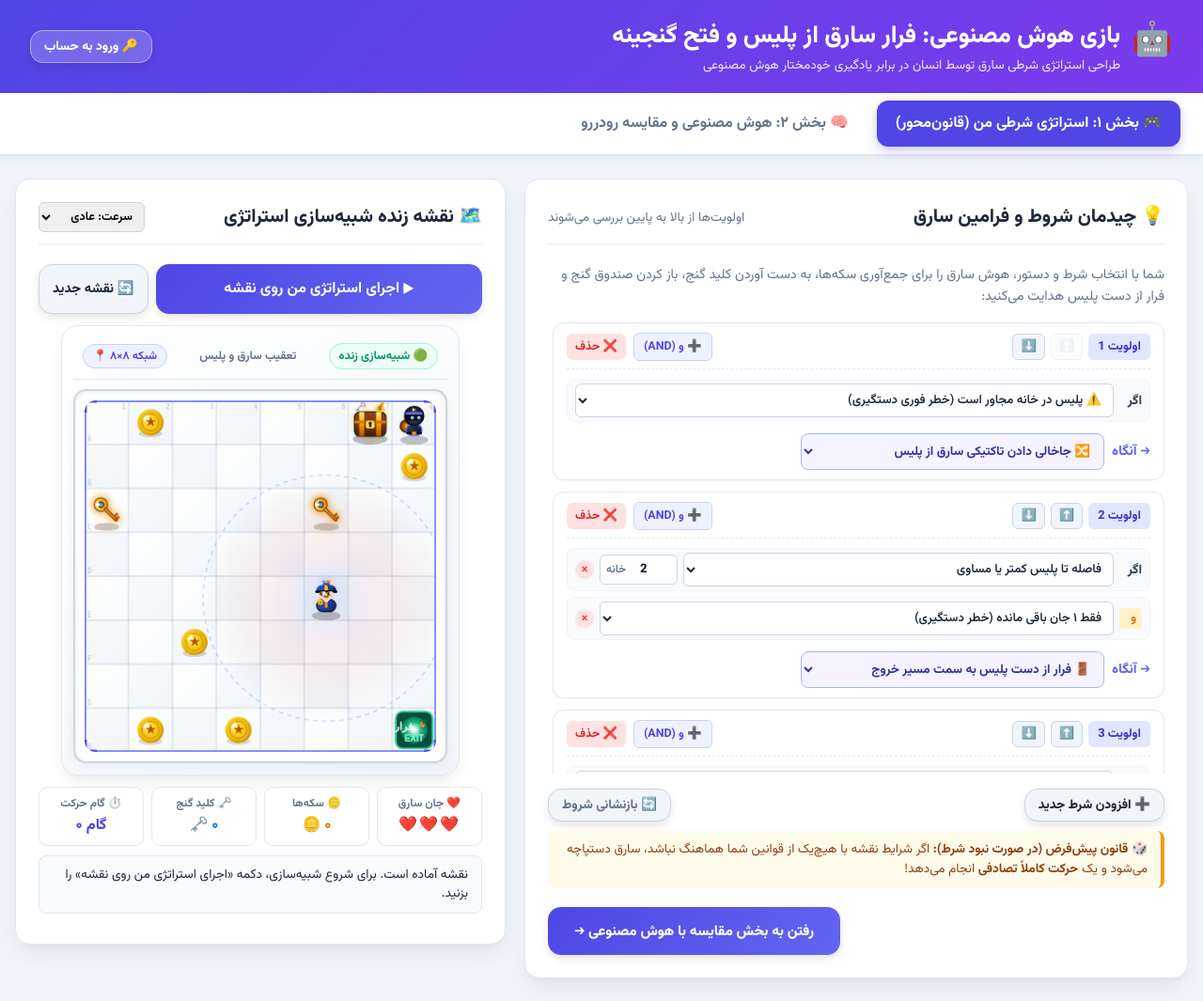
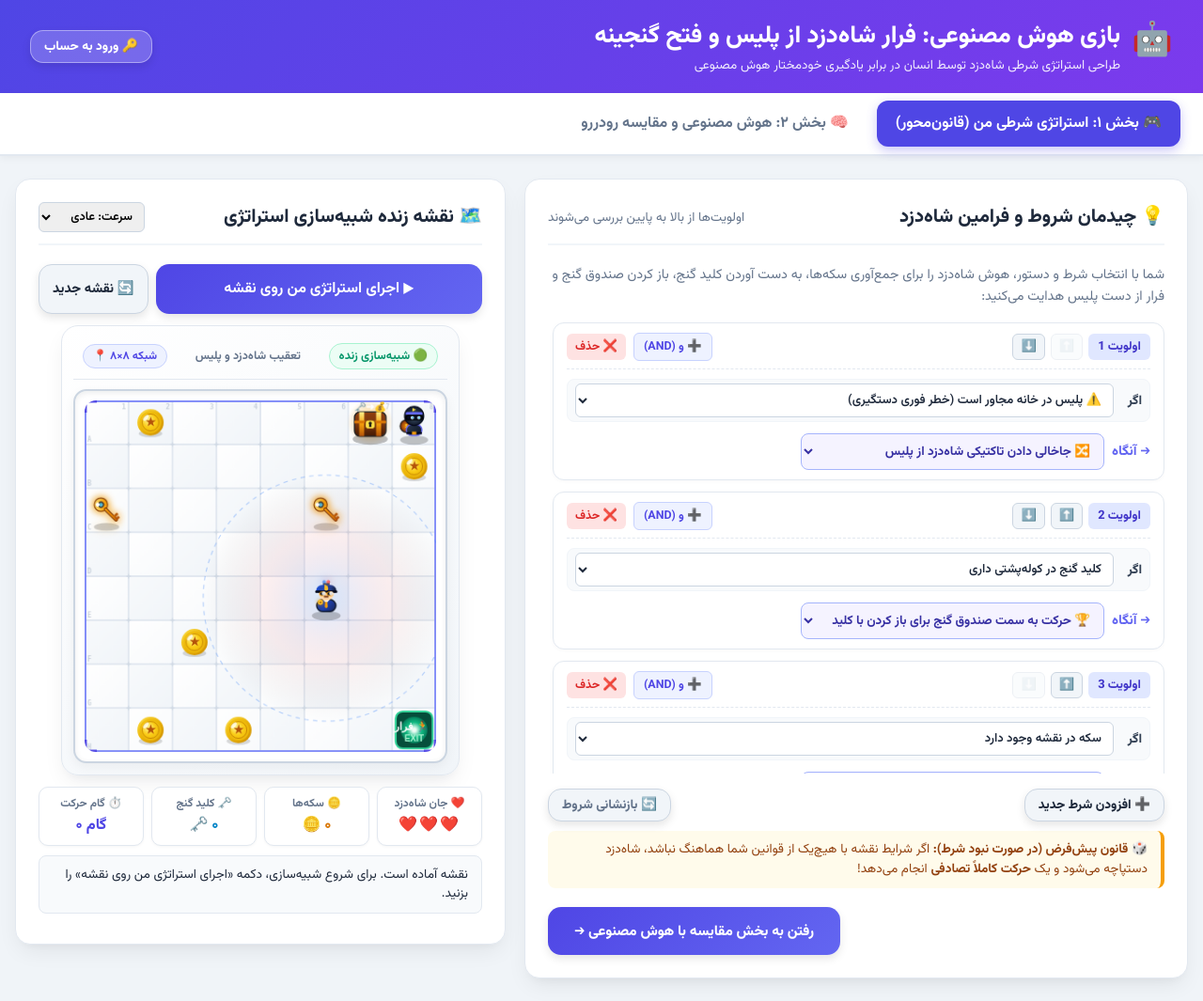
Before and after one commit to Sorooshsatary/ai-game-rl, a FastAPI app: page / in a window 1280 px wide. Shown: the whole page at 94% size. Run offline with FastAPI, Linux system fonts and the light colour scheme.

Commit message:
feat(narrative): introduce Master Thief (شاه‌دزد) persona and streamline default strategy rules

```diff
--- a/game/training/comparison.py
+++ b/game/training/comparison.py
@@ -164,7 +164,7 @@ class AgentComparisonEngine:
             env=env_strat,
             agent=strategy_agent,
             agent_id="strategy_agent",
-            agent_name=f"عامل استراتژی کودک ({strategy_agent.strategy.name})",
+            agent_name=f"شاه‌دزد استراتژی شما ({strategy_agent.strategy.name})",
             agent_type="rule_based",
             max_steps=max_steps,
         )
@@ -176,7 +176,7 @@ class AgentComparisonEngine:
             env=env_rl,
             agent=rl_agent,
             agent_id="rl_agent",
-            agent_name="عامل هوش مصنوعی یادگیرنده",
+            agent_name="شاه‌دزد هوش مصنوعی یادگیرنده",
             agent_type="rl",
             max_steps=max_steps,
             episodes_trained=episodes_trained,
--- a/game/ui/static/js/strategy.js
+++ b/game/ui/static/js/strategy.js
@@ -10,9 +10,9 @@ const StrategyUI = {
     { id: "enemy_dist_gt", name: "فاصله تا پلیس بیشتر از (محیط امن)", hasDistance: true, defaultDist: 2 },
     { id: "enemy_adjacent", name: "⚠️ پلیس در خانه مجاور است (خطر فوری دستگیری)", hasDistance: false },
     { id: "enemy_in_los", name: "👁️ پلیس در دید مستقیم است (بدون مانع)", hasDistance: false },
-    { id: "enemy_blocked", name: "🧱 بین سارق و پلیس دیوار قرار دارد (امنیت نسبی)", hasDistance: false },
-    { id: "lives_le", name: "جان باقی‌مانده سارق کمتر یا مساوی", hasDistance: true, defaultDist: 1 },
-    { id: "lives_gt", name: "جان باقی‌مانده سارق بیشتر از", hasDistance: true, defaultDist: 1 },
+    { id: "enemy_blocked", name: "🧱 بین شاه‌دزد و پلیس دیوار قرار دارد (امنیت نسبی)", hasDistance: false },
+    { id: "lives_le", name: "جان باقی‌مانده شاه‌دزد کمتر یا مساوی", hasDistance: true, defaultDist: 1 },
+    { id: "lives_gt", name: "جان باقی‌مانده شاه‌دزد بیشتر از", hasDistance: true, defaultDist: 1 },
     { id: "coin_dist_le", name: "فاصله تا نزدیک‌ترین سکه کمتر یا مساوی", hasDistance: true, defaultDist: 3 },
     { id: "diamond_dist_le", name: "فاصله تا نزدیک‌ترین کلید گنج کمتر یا مساوی", hasDistance: true, defaultDist: 3 },
     { id: "converter_dist_le", name: "فاصله تا صندوق گنج کمتر یا مساوی", hasDistance: true, defaultDist: 3 },
@@ -25,27 +25,24 @@ const StrategyUI = {
     { id: "always", name: "در هر شرایطی (همیشه)", hasDistance: false }
   ],
   actions: [
-    { id: "flee_dodge", name: "🔀 جاخالی دادن تاکتیکی سارق از پلیس" },
+    { id: "flee_dodge", name: "🔀 جاخالی دادن تاکتیکی شاه‌دزد از پلیس" },
     { id: "flee_collect", name: "🪙 فرار فرصت‌طلبانه (سرقت سکه حین فرار از پلیس)" },
-    { id: "flee_enemy", name: "🛡️ فرار هوشمند سارق از دست پلیس" },
+    { id: "flee_enemy", name: "🛡️ فرار هوشمند شاه‌دزد از دست پلیس" },
     { id: "flee_towards_exit", name: "🚪 فرار از دست پلیس به سمت مسیر خروج" },
     { id: "flee_towards_converter", name: "🏆 فرار از دست پلیس به سمت صندوق گنج" },
-    { id: "patrol_safe", name: "🧭 گشت‌زنی امن در نقشه دور از پلیس" },
+    { id: "patrol_safe", name: "🧭 گشت‌زنی امن شاه‌دزد در نقشه دور از پلیس" },
     { id: "go_nearest_coin", name: "🪙 حرکت به سمت نزدیک‌ترین سکه غنیمت" },
     { id: "go_nearest_diamond", name: "🗝️ حرکت به سمت نزدیک‌ترین کلید گنج" },
     { id: "go_converter", name: "🏆 حرکت به سمت صندوق گنج برای باز کردن با کلید" },
-    { id: "go_exit", name: "🏁 حرکت به سمت مسیر فرار و خروج سارق" },
+    { id: "go_exit", name: "🏁 حرکت به سمت مسیر فرار و خروج شاه‌دزد" },
     { id: "random_move", name: "🎲 حرکت تصادفی" }
   ],
   currentStrategy: {
-    name: "استراتژی من",
+    name: "استراتژی شاه‌دزد من",
     if_then_rules: [
       { conditions: [{ type: "enemy_adjacent", value: 1 }], action: "flee_dodge" },
-      { conditions: [{ type: "enemy_dist_le", value: 2 }, { type: "one_life", value: 1 }], action: "flee_towards_exit" },
       { conditions: [{ type: "has_diamond", value: 2 }], action: "go_converter" },
-      { conditions: [{ type: "coin_exists", value: 2 }], action: "go_nearest_coin" },
-      { conditions: [{ type: "diamond_exists", value: 2 }], action: "go_nearest_diamond" },
-      { conditions: [{ type: "coins_cleared", value: 2 }], action: "go_exit" }
+      { conditions: [{ type: "coin_exists", value: 2 }], action: "go_nearest_coin" }
     ],
     default_action: "random_move"
   },
--- a/game/ui/templates/index.html
+++ b/game/ui/templates/index.html
@@ -3,7 +3,7 @@
 <head>
   <meta charset="UTF-8">
   <meta name="viewport" content="width=device-width, initial-scale=1.0">
-  <title>بازی هوش مصنوعی: فرار سارق از پلیس و گنجینه اسرارآمیز</title>
+  <title>بازی هوش مصنوعی: فرار شاه‌دزد از پلیس و گنجینه اسرارآمیز</title>
   <!-- Google Fonts Vazirmatn -->
   <link rel="preconnect" href="https://fonts.googleapis.com">
   <link rel="preconnect" href="https://fonts.gstatic.com" crossorigin>
@@ -17,8 +17,8 @@
     <div class="logo-area">
       <span class="logo-icon">🤖</span>
       <div class="app-title">
-        <h1>بازی هوش مصنوعی: فرار سارق از پلیس و فتح گنجینه</h1>
-        <p>طراحی استراتژی شرطی سارق توسط انسان در برابر یادگیری خودمختار هوش مصنوعی</p>
+        <h1>بازی هوش مصنوعی: فرار شاه‌دزد از پلیس و فتح گنجینه</h1>
+        <p>طراحی استراتژی شرطی شاه‌دزد توسط انسان در برابر یادگیری خودمختار هوش مصنوعی</p>
       </div>
     </div>
 
@@ -53,12 +53,12 @@
         <!-- Right Column: If-Then Rule Builder -->
         <div class="card" style="margin-bottom: 0;">
           <div class="card-header">
-            <div class="card-title">💡 چیدمان شروط و فرامین سارق</div>
+            <div class="card-title">💡 چیدمان شروط و فرامین شاه‌دزد</div>
             <span style="font-size: 0.85rem; color: var(--text-muted);">اولویت‌ها از بالا به پایین بررسی می‌شوند</span>
           </div>
 
           <p style="color: var(--text-muted); font-size: 0.9rem; line-height: 1.6; margin-bottom: 0.75rem;">
-            شما با انتخاب شرط و دستور، هوش سارق را برای جمع‌آوری سکه‌ها، به دست آوردن کلید گنج، باز کردن صندوق گنج و فرار از دست پلیس هدایت می‌کنید:
+            شما با انتخاب شرط و دستور، هوش شاه‌دزد را برای جمع‌آوری سکه‌ها، به دست آوردن کلید گنج، باز کردن صندوق گنج و فرار از دست پلیس هدایت می‌کنید:
           </p>
 
           <!-- Preset Chips (Controlled by Admin Flag) -->
@@ -87,7 +87,7 @@
 
           <!-- Default Fallback Rule Notice -->
           <div class="default-fallback-notice">
-            🎲 <strong>قانون پیش‌فرض (در صورت نبود شرط):</strong> اگر شرایط نقشه با هیچ‌یک از قوانین شما هماهنگ نباشد، سارق دستپاچه می‌شود و یک <strong>حرکت کاملاً تصادفی</strong> انجام می‌دهد!
+            🎲 <strong>قانون پیش‌فرض (در صورت نبود شرط):</strong> اگر شرایط نقشه با هیچ‌یک از قوانین شما هماهنگ نباشد، شاه‌دزد دستپاچه می‌شود و یک <strong>حرکت کاملاً تصادفی</strong> انجام می‌دهد!
           </div>
 
           <!-- Next Step Call to Action -->
@@ -124,7 +124,7 @@
           <div class="map-arena-wrapper">
             <div class="map-arena-header">
               <span class="arena-badge-live">🟢 شبیه‌سازی زنده</span>
-              <span class="arena-title-sub">تعقیب سارق و پلیس</span>
+              <span class="arena-title-sub">تعقیب شاه‌دزد و پلیس</span>
               <span class="arena-badge-coords">📍 شبکه ۸×۸</span>
             </div>
             <div class="canvas-frame">
@@ -135,7 +135,7 @@
           <!-- Live Agent Status Banner (Modern HUD Widgets) -->
           <div class="hud-stats-grid">
             <div class="hud-stat-box">
-              <div class="hud-stat-label">❤️ جان سارق</div>
+              <div class="hud-stat-label">❤️ جان شاه‌دزد</div>
               <div id="part1-agent-lives" class="hud-stat-val lives-val">❤️❤️❤️</div>
             </div>
             <div class="hud-stat-box">
@@ -211,7 +211,7 @@
             </button>
           </div>
           <p style="font-size: 0.85rem; color: #475569; margin-top: 0; margin-bottom: 12px; line-height: 1.6;">
-            با تغییر ارزش امتیازات، انگیزه و رفتار سارق هوش مصنوعی را در محیط تغییر دهید و اثر آن را مستقیم در بازی و نمودارها مشاهده کنید:
+            با تغییر ارزش امتیازات، انگیزه و رفتار شاه‌دزد هوش مصنوعی را در محیط تغییر دهید و اثر آن را مستقیم در بازی و نمودارها مشاهده کنید:
           </p>
 
           <!-- Scenario Presets -->
@@ -370,7 +370,7 @@
           <!-- Strategy Agent Map Box -->
           <div style="background: #f0f9ff; border: 2px solid #bae6fd; border-radius: 14px; padding: 14px;">
             <div style="display: flex; justify-content: space-between; align-items: center; margin-bottom: 10px;">
-              <h4 style="margin: 0; color: #0369a1; font-size: 1rem;">🥷 سارق استراتژی شما</h4>
+              <h4 style="margin: 0; color: #0369a1; font-size: 1rem;">🥷 شاه‌دزد استراتژی شما</h4>
               <span style="font-size: 0.75rem; background: #e0f2fe; color: #0284c7; padding: 2px 8px; border-radius: 4px; font-weight: bold;">قانون‌محور</span>
             </div>
             <div class="canvas-frame" style="max-width: 350px; margin: 0 auto;">
@@ -385,7 +385,7 @@
           <div style="background: #f0fdf4; border: 2px solid #bbf7d0; border-radius: 14px; padding: 14px;">
             <div style="display: flex; justify-content: space-between; align-items: center; margin-bottom: 10px; flex-wrap: wrap; gap: 6px;">
               <h4 style="margin: 0; color: #15803d; font-size: 1rem; display: flex; align-items: center; gap: 6px; flex-wrap: wrap;">
-                <span>🧠 سارق هوش مصنوعی</span>
+                <span>🧠 شاه‌دزد هوش مصنوعی</span>
                 <span id="dual-rl-episodes-badge" style="font-size: 0.75rem; background: #dcfce7; color: #14532d; padding: 2px 8px; border-radius: 6px; font-weight: bold; border: 1px solid #86efac; display: none;"></span>
               </h4>
               <span style="font-size: 0.75rem; background: #dcfce7; color: #16a34a; padding: 2px 8px; border-radius: 4px; font-weight: bold;">یادگیری تقویتی</span>
@@ -414,8 +414,8 @@
               <thead>
                 <tr>
                   <th>معیار ارزیابی</th>
-                  <th style="color: #0284c7;">عامل اول (استراتژی شرطی شما)</th>
-                  <th style="color: #16a34a;">عامل دوم (هوش مصنوعی یادگیرنده)</th>
+                  <th style="color: #0284c7;">عامل اول (استراتژی شاه‌دزد شما)</th>
+                  <th style="color: #16a34a;">عامل دوم (شاه‌دزد هوش مصنوعی)</th>
                 </tr>
               </thead>
               <tbody id="dual-comparison-table-body">
@@ -562,7 +562,7 @@
                 <input type="number" id="cfg-rew-lose-life" step="any" dir="ltr" required>
               </div>
               <div class="config-row">
-                <label for="cfg-rew-death">جریمه دستگیری کامل سارق توسط پلیس:</label>
+                <label for="cfg-rew-death">جریمه دستگیری کامل شاه‌دزد توسط پلیس:</label>
                 <input type="number" id="cfg-rew-death" step="any" dir="ltr" required>
               </div>
               <div class="config-row">
```
Also changed, not shown: game/replay/replay.py (+6 -6 lines), game/strategy/rule_based_agent.py (+13 -13 lines), game/strategy/strategy_builder.py (+7 -16 lines).
